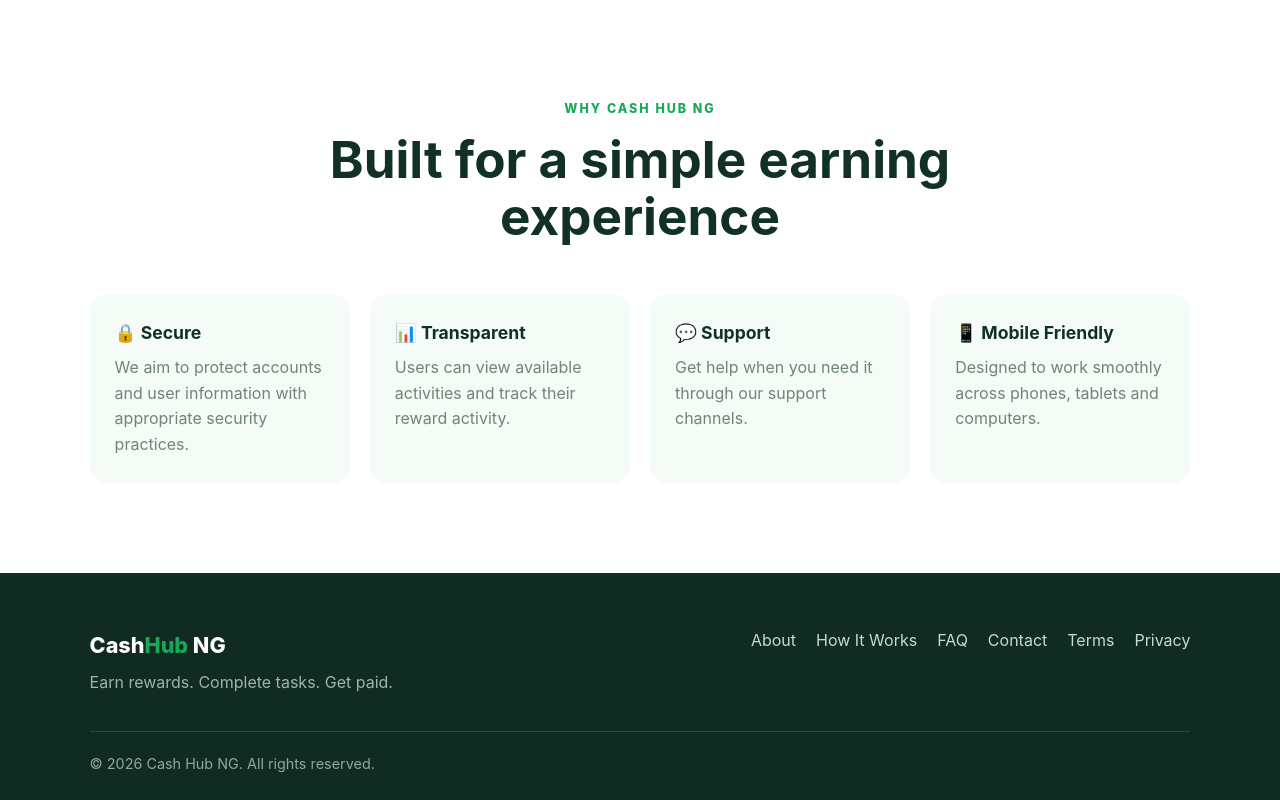
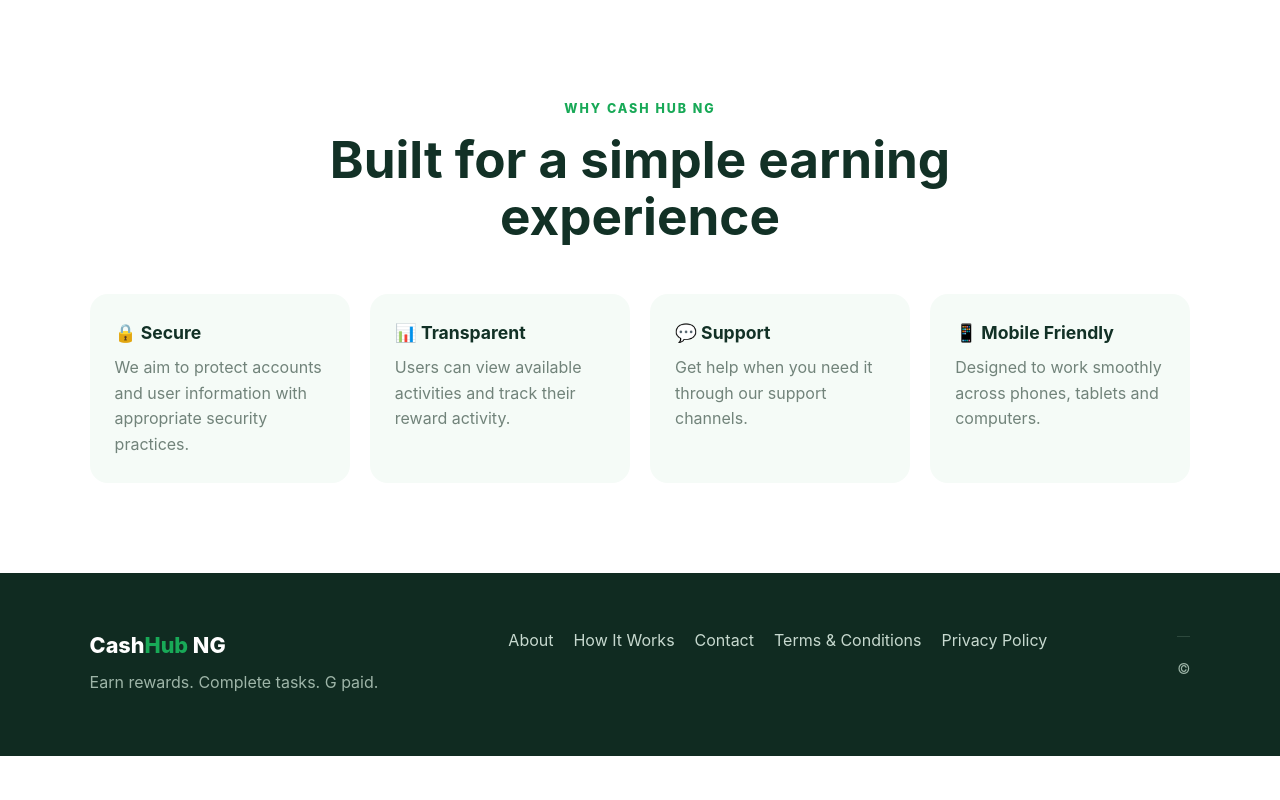
Before and after one commit to Prospercashhub/Cash-Hub-Ng, a website: page index.html in a window 1280 px wide. Shown: the part 2372-3172 px from the top of the page. After the commit the page ends 3128 px from the top, so only its background shows below. Drawn offline with Linux system fonts and the light colour scheme.

Commit message:
Update footer links and copyright information

```diff
--- a/index.html
+++ b/index.html
@@ -95,10 +95,16 @@
 
   <footer>
     <div class="footer-top">
-      <div><a class="logo" href="#">Cash<span>Hub</span> NG</a><p>Earn rewards. Complete tasks. Get paid.</p></div>
-      <div class="footer-links"><a href="#about">About</a><a href="#how-it-works">How It Works</a><a href="#">FAQ</a><a href="#">Contact</a><a href="#">Terms</a><a href="#">Privacy</a></div>
-    </div>
-    <p class="copyright">© 2026 Cash Hub NG. All rights reserved.</p>
+      <div><a class="logo" href="#">Cash<span>Hub</span> NG</a><p>Earn rewards. Complete tasks. G
+  paid.</p></div>
+      <div class="footer-links">
+  <a href="#about">About</a>
+  <a href="#how-it-works">How It Works</a>
+  <a href="contact.html">Contact</a>
+  <a href="terms.html">Terms & Conditions</a>
+  <a href="privacy.html">Privacy Policy</a>
+  </div>
+    <p class="copyright">©
   </footer>
   <script src="script.js"></script>
 </body>
```
